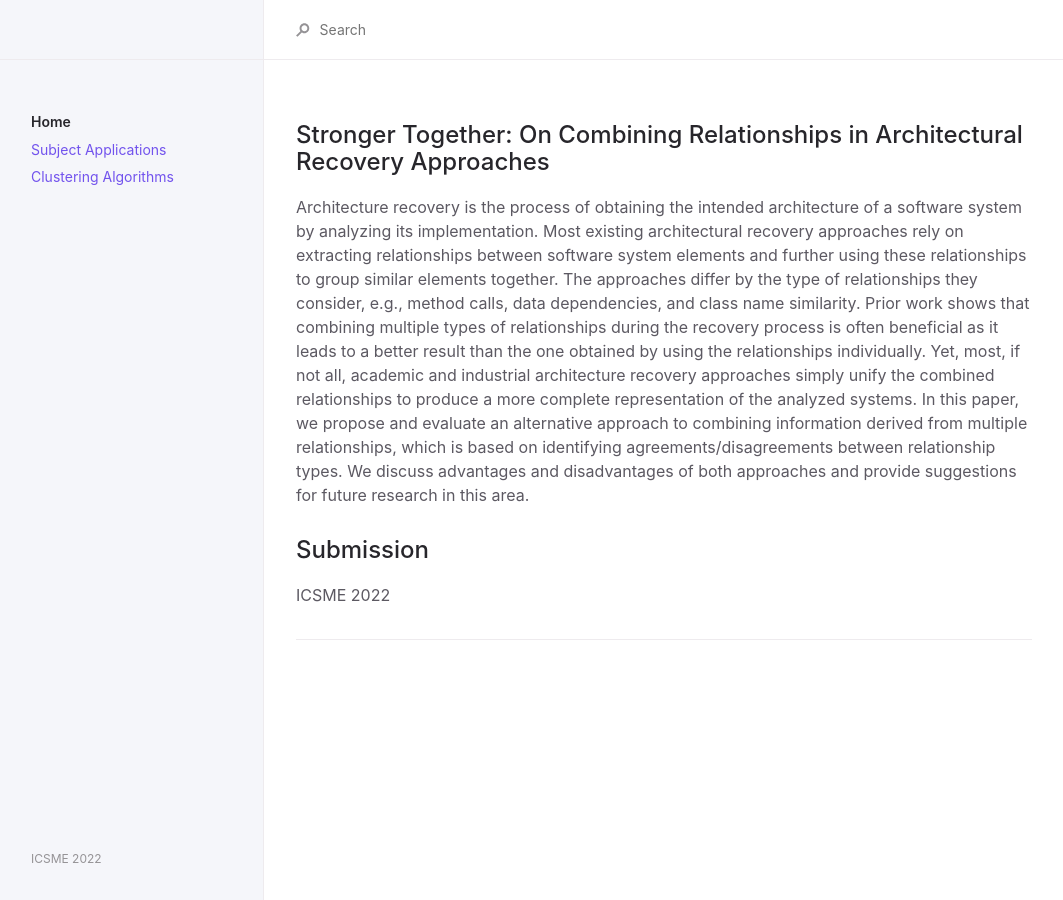
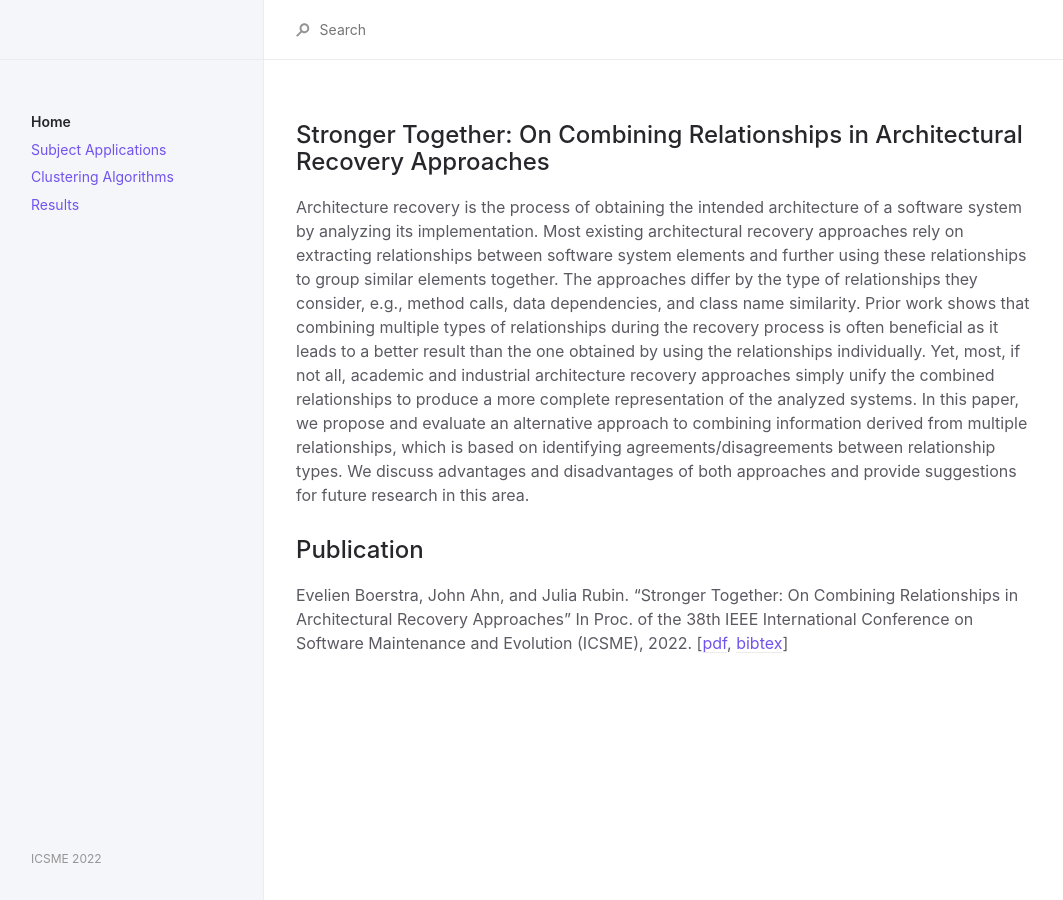
Before and after one commit to anonresearchsub/anonresearchsub.github.io, a Jekyll site: the page built from index.md, in a window 1280 px wide. Shown: the whole page, without its empty margins (108-1171 px from the left). Built offline with Jekyll 4.4.1, drawn with Linux system fonts in a browser that asks for light colours.

Commit message:
updated artifact

```diff
--- /dev/null
+++ b/assets/data/paper.bib
@@ -0,0 +1,6 @@
+@inproceedings{Boerstra:Ahn:Rubin:ICSME:2022,
+  author = {Evelien Boerstra and John Ahn and Julia Rubin},
+  title = {{Stronger Together: On Combining Relationships in Architectural Recovery Approaches}},
+  booktitle = {IEEE International Conference on Software Maintenance and Evolution (ICSME)},
+  year = {2022},
+}
--- a/index.md
+++ b/index.md
@@ -11,8 +11,6 @@ permalink: /
 Architecture recovery is the process of obtaining the intended architecture of a software system by analyzing its implementation. Most existing architectural recovery approaches rely on extracting relationships between software system elements and further using these relationships to group similar elements together. The approaches differ by the type of relationships they consider, e.g., method calls, data dependencies, and class name similarity. Prior work shows that combining multiple types of relationships during the recovery process is often beneficial as it leads to a better result than the one obtained by using the relationships individually. Yet, most, if not all, academic and industrial architecture recovery approaches simply unify the combined relationships to produce a more complete representation of the analyzed systems. In this paper, we propose and evaluate an alternative approach to combining information derived from multiple relationships, which is based on identifying agreements/disagreements between relationship types. We discuss advantages and disadvantages of both approaches and provide suggestions for future research in this area.
 
 
-## Submission
+## Publication
 
-ICSME 2022
-
----
+Evelien Boerstra, John Ahn, and Julia Rubin. “Stronger Together: On Combining Relationships in Architectural Recovery Approaches” In Proc. of the 38th IEEE International Conference on Software Maintenance and Evolution (ICSME), 2022. [[pdf](https://people.ece.ubc.ca/mjulia/publications/On_Combining_Relationships_ICSME_2022.pdf), [bibtex](assets/data/paper.bib)]
```
Also changed, not shown: docs/clusteringalgorithms.md (renamed from docs/malwarecharacterization/clusteringalgorithms.md, +1 -1 lines), docs/malwarecharacterization/subjectapplications.md (deleted, +0 -35 lines), docs/results.md (added, +10 -0 lines), docs/subjectapplications.md (added, +77 -0 lines), 4 other files.
